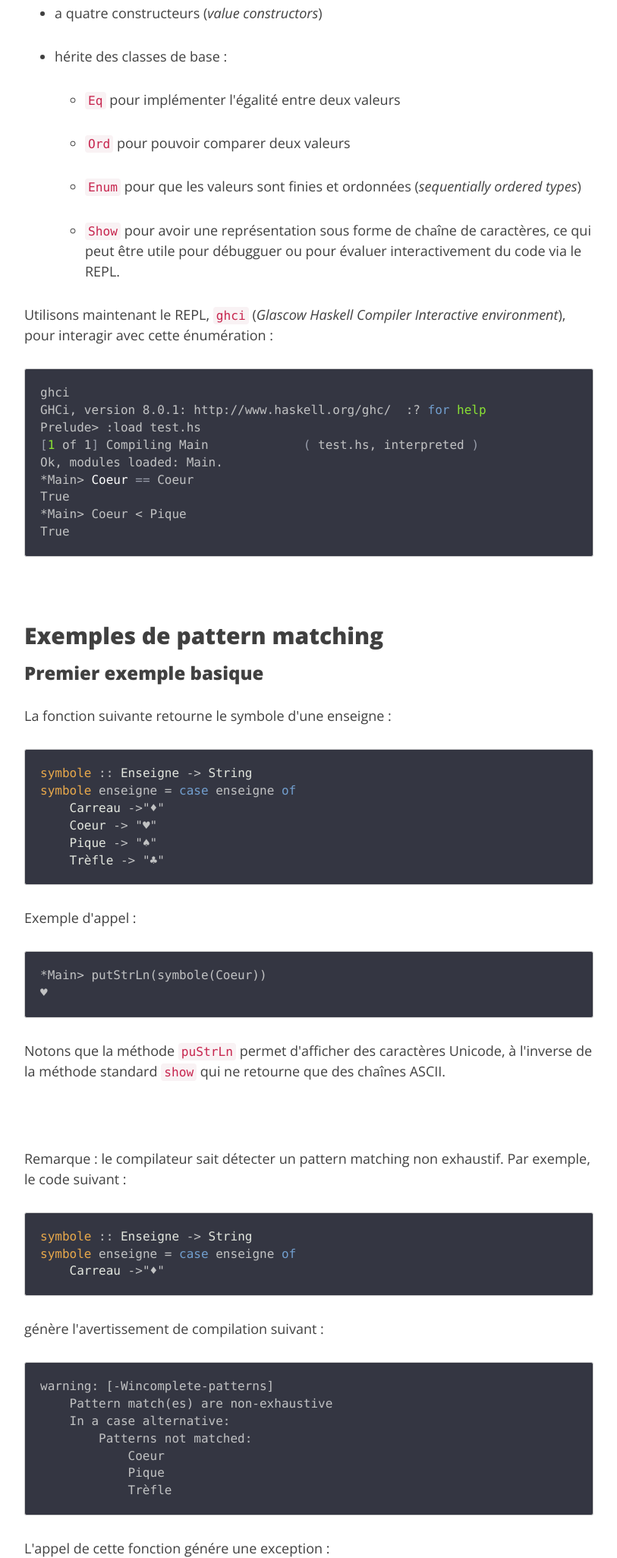
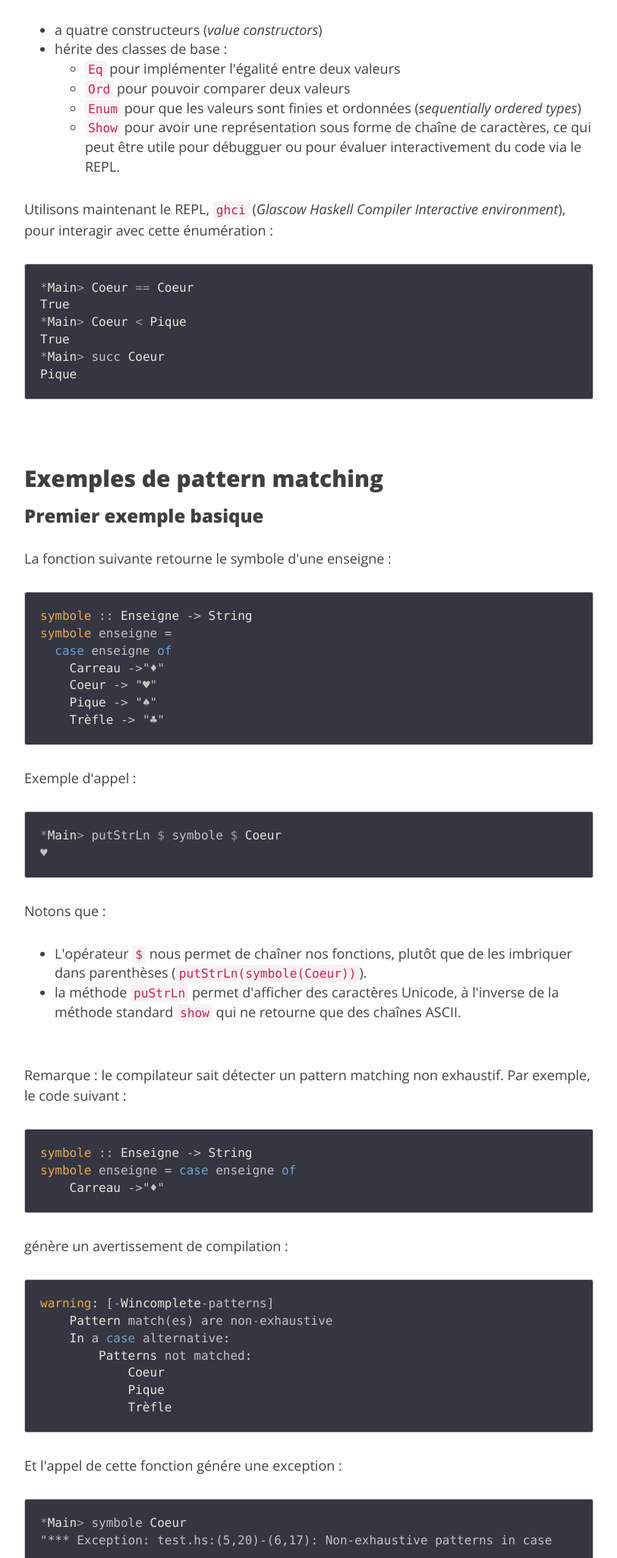
Before and after one commit to nicokosi/nicokosi.github.io, a plain HTML site: page drafts/haskell-pattern-matching.html in a window 1280 px wide. Shown: the part 749-2800 px from the top of the page at 76% size, without its empty margins (233-1046 px from the left). Drawn offline with nearby package versions, Linux system fonts and the light colour scheme.

Commit message:
Update draft post scala-pattern-matching

```diff
--- a/drafts/haskell-pattern-matching.html
+++ b/drafts/haskell-pattern-matching.html
@@ -50,7 +50,7 @@
             <meta property="article:author" content="https://nicokosi.github.io/author/nicolas-kosinski.html">
 	<meta property="og:url" content="https://nicokosi.github.io/drafts/haskell-pattern-matching.html">
 	<meta property="og:title" content="Jouons avec le pattern matching en Haskell">
-	<meta property="article:published_time" content="2016-09-26 00:00:00+02:00">
+	<meta property="article:published_time" content="2016-09-27 00:00:00+02:00">
             <meta property="og:description" content="Découvrons par l'exemple le pattern matching en Haskell">
 
             <meta property="og:image" content="https://nicokosi.github.io/theme/images/post-bg.jpg">
@@ -99,7 +99,7 @@
                         <h1>Jouons avec le pattern matching en Haskell</h1>
                         <span class="meta">Posted by
                                 <a href="https://nicokosi.github.io/author/nicolas-kosinski.html">Nicolas Kosinski</a>
-                             on 2016-09-26
+                             on 2016-09-27
                         </span>
 
                     </div>
@@ -119,43 +119,29 @@ et codons de façon interactive un exemple similaire en Haskell.</p>
 <p><br/></p>
 <h2>Préambule : création d'une énumération</h2>
 <p>Codons notre énumération correspondant à nos quatre enseignes (carreau, cœur, pique et trèfle) :</p>
-<div class="highlight"><pre><span></span><span class="kr">data</span> <span class="kt">Enseigne</span> <span class="ow">=</span> <span class="kt">Carreau</span> <span class="o">|</span> <span class="kt">Coeur</span> <span class="o">|</span> <span class="kt">Pique</span> <span class="o">|</span> <span class="kt">Trèfle</span> <span class="kr">deriving</span> <span class="p">(</span><span class="kt">Eq</span><span class="p">,</span> <span class="kt">Ord</span><span class="p">,</span> <span class="kt">Enum</span><span class="p">,</span> <span class="kt">Show</span><span class="p">)</span>
+<div class="highlight"><pre><span></span><span class="kr">data</span> <span class="kt">Enseigne</span> <span class="ow">=</span> <span class="kt">Carreau</span> <span class="o">|</span> <span class="kt">Coeur</span> <span class="o">|</span> <span class="kt">Pique</span> <span class="o">|</span> <span class="kt">Trèfle</span>
+  <span class="kr">deriving</span> <span class="p">(</span><span class="kt">Eq</span><span class="p">,</span> <span class="kt">Ord</span><span class="p">,</span> <span class="kt">Enum</span><span class="p">,</span> <span class="kt">Show</span><span class="p">)</span>
 </pre></div>
 
 
 <p>Nous venons de créer notre propre type (<em>data type</em>), nommé "Enseigne" qui :</p>
 <ul>
-<li>
-<p>a quatre constructeurs (<em>value constructors</em>)</p>
-</li>
-<li>
-<p>hérite des classes de base :</p>
-<ul>
-<li>
-<p><code>Eq</code> pour implémenter l'égalité entre deux valeurs</p>
-</li>
-<li>
-<p><code>Ord</code> pour pouvoir comparer deux valeurs</p>
-</li>
-<li>
-<p><code>Enum</code> pour que les valeurs sont finies et ordonnées (<em>sequentially ordered types</em>)</p>
-</li>
-<li>
-<p><code>Show</code> pour avoir une représentation sous forme de chaîne de caractères, ce qui peut être utile pour débugguer ou pour évaluer interactivement du code via le REPL.</p>
-</li>
+<li>a quatre constructeurs (<em>value constructors</em>)</li>
+<li>hérite des classes de base :<ul>
+<li><code>Eq</code> pour implémenter l'égalité entre deux valeurs</li>
+<li><code>Ord</code> pour pouvoir comparer deux valeurs</li>
+<li><code>Enum</code> pour que les valeurs sont finies et ordonnées (<em>sequentially ordered types</em>)</li>
+<li><code>Show</code> pour avoir une représentation sous forme de chaîne de caractères, ce qui peut être utile pour débugguer ou pour évaluer interactivement du code via le REPL.</li>
 </ul>
 </li>
 </ul>
 <p>Utilisons maintenant le REPL, <code>ghci</code> (<em>Glascow Haskell Compiler Interactive environment</em>), pour interagir avec cette énumération :</p>
-<div class="highlight"><pre><span></span>ghci
-GHCi, version 8.0.1: http://www.haskell.org/ghc/  :? <span class="k">for</span> <span class="nb">help</span>
-Prelude&gt; :load test.hs
-<span class="o">[</span><span class="m">1</span> of 1<span class="o">]</span> Compiling Main             <span class="o">(</span> test.hs, interpreted <span class="o">)</span>
-Ok, modules loaded: Main.
-*Main&gt; <span class="nv">Coeur</span> <span class="o">==</span> Coeur
-True
-*Main&gt; Coeur &lt; Pique
-True
+<div class="highlight"><pre><span></span><span class="o">*</span><span class="kt">Main</span><span class="o">&gt;</span> <span class="kt">Coeur</span> <span class="o">==</span> <span class="kt">Coeur</span>
+<span class="kt">True</span>
+<span class="o">*</span><span class="kt">Main</span><span class="o">&gt;</span> <span class="kt">Coeur</span> <span class="o">&lt;</span> <span class="kt">Pique</span>
+<span class="kt">True</span>
+<span class="o">*</span><span class="kt">Main</span><span class="o">&gt;</span> <span class="n">succ</span> <span class="kt">Coeur</span>
+<span class="kt">Pique</span>
 </pre></div>
 
 
@@ -164,7 +150,8 @@ True
 <h3>Premier exemple basique</h3>
 <p>La fonction suivante retourne le symbole d'une enseigne :</p>
 <div class="highlight"><pre><span></span><span class="nf">symbole</span> <span class="ow">::</span> <span class="kt">Enseigne</span> <span class="ow">-&gt;</span> <span class="kt">String</span>
-<span class="nf">symbole</span> <span class="n">enseigne</span> <span class="ow">=</span> <span class="kr">case</span> <span class="n">enseigne</span> <span class="kr">of</span>
+<span class="nf">symbole</span> <span class="n">enseigne</span> <span class="ow">=</span>
+  <span class="kr">case</span> <span class="n">enseigne</span> <span class="kr">of</span>
     <span class="kt">Carreau</span> <span class="ow">-&gt;</span><span class="s">&quot;♦&quot;</span>
     <span class="kt">Coeur</span> <span class="ow">-&gt;</span> <span class="s">&quot;♥&quot;</span>
     <span class="kt">Pique</span> <span class="ow">-&gt;</span> <span class="s">&quot;♠&quot;</span>
@@ -173,34 +160,38 @@ True
 
 
 <p>Exemple d'appel :</p>
-<div class="highlight"><pre><span></span>*Main&gt; putStrLn(symbole(Coeur))
-♥
+<div class="highlight"><pre><span></span><span class="o">*</span><span class="kt">Main</span><span class="o">&gt;</span> <span class="n">putStrLn</span> <span class="o">$</span> <span class="n">symbole</span> <span class="o">$</span> <span class="kt">Coeur</span>
+<span class="err">♥</span>
 </pre></div>
 
 
-<p>Notons que la méthode <code>puStrLn</code> permet d'afficher des caractères Unicode, à l'inverse de la méthode standard <code>show</code> qui ne retourne que des chaînes ASCII.</p>
-<p><br/></p>
-<p>Remarque : le compilateur sait détecter un pattern matching non exhaustif. Par exemple, le code suivant :</p>
+<p>Notons que :</p>
+<ul>
+<li>L'opérateur <code>$</code> nous permet de chaîner nos fonctions, plutôt que de les imbriquer dans parenthèses (<code>putStrLn(symbole(Coeur))</code>).</li>
+<li>la méthode <code>puStrLn</code> permet d'afficher des caractères Unicode, à l'inverse de la méthode standard <code>show</code> qui ne retourne que des chaînes ASCII.</li>
+</ul>
+<p><br/>
+Remarque : le compilateur sait détecter un pattern matching non exhaustif. Par exemple, le code suivant :</p>
 <div class="highlight"><pre><span></span><span class="nf">symbole</span> <span class="ow">::</span> <span class="kt">Enseigne</span> <span class="ow">-&gt;</span> <span class="kt">String</span>
 <span class="nf">symbole</span> <span class="n">enseigne</span> <span class="ow">=</span> <span class="kr">case</span> <span class="n">enseigne</span> <span class="kr">of</span>
     <span class="kt">Carreau</span> <span class="ow">-&gt;</span><span class="s">&quot;♦&quot;</span>
 </pre></div>
 
 
-<p>génère l'avertissement de compilation suivant :</p>
-<div class="highlight"><pre><span></span>warning: [-Wincomplete-patterns]
-    Pattern match(es) are non-exhaustive
-    In a case alternative:
-        Patterns not matched:
-            Coeur
-            Pique
-            Trèfle
+<p>génère un avertissement de compilation :</p>
+<div class="highlight"><pre><span></span><span class="nf">warning</span><span class="kt">:</span> <span class="p">[</span><span class="o">-</span><span class="kt">Wincomplete</span><span class="o">-</span><span class="n">patterns</span><span class="p">]</span>
+    <span class="kt">Pattern</span> <span class="n">match</span><span class="p">(</span><span class="n">es</span><span class="p">)</span> <span class="n">are</span> <span class="n">non</span><span class="o">-</span><span class="n">exhaustive</span>
+    <span class="kt">In</span> <span class="n">a</span> <span class="kr">case</span> <span class="n">alternative</span><span class="kt">:</span>
+        <span class="kt">Patterns</span> <span class="n">not</span> <span class="n">matched</span><span class="kt">:</span>
+            <span class="kt">Coeur</span>
+            <span class="kt">Pique</span>
+            <span class="kt">Trèfle</span>
 </pre></div>
 
 
-<p>L'appel de cette fonction génére une exception :</p>
-<div class="highlight"><pre><span></span>*Main&gt; symbole Coeur
-&quot;*** Exception: test.hs:(5,20)-(6,17): Non-exhaustive patterns in case
+<p>Et l'appel de cette fonction génére une exception :</p>
+<div class="highlight"><pre><span></span><span class="o">*</span><span class="kt">Main</span><span class="o">&gt;</span> <span class="n">symbole</span> <span class="kt">Coeur</span>
+<span class="s">&quot;*** Exception: test.hs:(5,20)-(6,17): Non-exhaustive patterns in case</span>
 </pre></div>
 
 
@@ -227,9 +218,12 @@ True
 
 <p>Nous avons ici utilisé le mot-clé <code>where</code> qui nous permet de partager des expressions.
 <br/></p>
-<h3>Troisième exemple, "dé-structuration" via des 'wild-cards'</h3>
+<h3>Troisième exemple, pattern matching déstructurant</h3>
 <p>Définissons notre propre type <code>Carte</code> combinant un rang (1, 2, 3, ..., valet, dame, roi) et une enseigne :</p>
-<div class="highlight"><pre><span></span><span class="kr">data</span> <span class="kt">Rang</span> <span class="ow">=</span> <span class="kt">R1</span> <span class="o">|</span> <span class="kt">R2</span> <span class="o">|</span> <span class="kt">R3</span> <span class="o">|</span> <span class="kt">R4</span> <span class="o">|</span> <span class="kt">R5</span> <span class="o">|</span> <span class="kt">R6</span> <span class="o">|</span> <span class="kt">R7</span> <span class="o">|</span> <span class="kt">R8</span> <span class="o">|</span> <span class="kt">R9</span> <span class="o">|</span> <span class="kt">R10</span> <span class="o">|</span> <span class="kt">Valet</span> <span class="o">|</span> <span class="kt">Dame</span> <span class="o">|</span> <span class="kt">Roi</span> <span class="kr">deriving</span> <span class="p">(</span><span class="kt">Eq</span><span class="p">,</span> <span class="kt">Ord</span><span class="p">,</span> <span class="kt">Enum</span><span class="p">,</span> <span class="kt">Show</span><span class="p">)</span>
+<div class="highlight"><pre><span></span><span class="kr">data</span> <span class="kt">Rang</span> <span class="ow">=</span>
+  <span class="kt">R1</span> <span class="o">|</span> <span class="kt">R2</span> <span class="o">|</span> <span class="kt">R3</span> <span class="o">|</span> <span class="kt">R4</span> <span class="o">|</span> <span class="kt">R5</span> <span class="o">|</span> <span class="kt">R6</span> <span class="o">|</span> <span class="kt">R7</span> <span class="o">|</span> <span class="kt">R8</span> <span class="o">|</span> <span class="kt">R9</span> <span class="o">|</span> <span class="kt">R10</span> <span class="o">|</span> <span class="kt">Valet</span> <span class="o">|</span> <span class="kt">Dame</span> <span class="o">|</span> <span class="kt">Roi</span>
+  <span class="kr">deriving</span> <span class="p">(</span><span class="kt">Eq</span><span class="p">,</span> <span class="kt">Ord</span><span class="p">,</span> <span class="kt">Enum</span><span class="p">,</span> <span class="kt">Show</span><span class="p">)</span>
+
 <span class="kr">data</span> <span class="kt">Carte</span> <span class="ow">=</span> <span class="kt">Carte</span> <span class="p">{</span>
   <span class="n">rang</span> <span class="ow">::</span> <span class="kt">Rang</span><span class="p">,</span>
   <span class="n">enseigne</span> <span class="ow">::</span> <span class="kt">Enseigne</span>
@@ -237,17 +231,26 @@ True
 </pre></div>
 
 
+<p>Le type <code>Carte</code> utilise la syntax <em>record</em> permettant de nommer les champs.</p>
 <p>Nous pouvons ainsi utiliser le pattern matching pour "déstructurer" une carte en filtrant les champs. Par exemple, la fonction suivante permet de déterminer si deux cartes, associées par un <em>tuple</em>, sont de même enseigne :</p>
-<div class="highlight"><pre><span></span><span class="nf">mêmeEnseigne</span> <span class="ow">::</span> <span class="p">(</span><span class="kt">Carte</span><span class="p">,</span><span class="kt">Carte</span><span class="p">)</span> <span class="ow">-&gt;</span> <span class="kt">Bool</span>
+<div class="highlight"><pre><span></span><span class="nf">mêmeEnseigne</span> <span class="ow">::</span> <span class="p">(</span><span class="kt">Carte</span><span class="p">,</span> <span class="kt">Carte</span><span class="p">)</span> <span class="ow">-&gt;</span> <span class="kt">Bool</span>
 <span class="nf">mêmeEnseigne</span> <span class="p">((</span><span class="kt">Carte</span> <span class="kr">_</span> <span class="n">enseigne1</span><span class="p">),</span> <span class="p">(</span><span class="kt">Carte</span> <span class="kr">_</span> <span class="n">enseigne2</span><span class="p">))</span> <span class="ow">=</span>
   <span class="n">enseigne1</span> <span class="o">==</span> <span class="n">enseigne2</span>
 </pre></div>
 
 
 <p>Exemples d'appel :</p>
-<div class="highlight"><pre><span></span>*Main&gt; mêmeEnseigne (Carte {rang=R1, enseigne=Carreau}, Carte {rang=R1, enseigne=Coeur})
+<div class="highlight"><pre><span></span>*Main&gt; :{
+*Main| mêmeEnseigne (
+*Main|     Carte {rang=R1, enseigne=Carreau},
+*Main|     Carte {rang=R1, enseigne=Coeur} )
+*Main| :}
 False
-*Main&gt; mêmeEnseigne (Carte {rang=Valet, enseigne=Coeur}, Carte {rang=R1, enseigne=Coeur})
+*Main&gt; :{
+*Main| mêmeEnseigne (
+*Main|     Carte {rang=Valet, enseigne=Coeur},
+*Main|     Carte {rang=R1, enseigne=Coeur} )
+*Main| :}
 True
 </pre></div>
 
```
